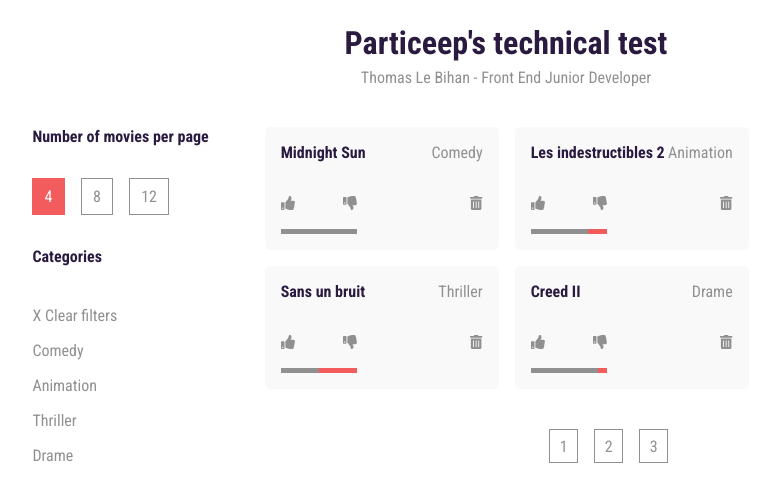
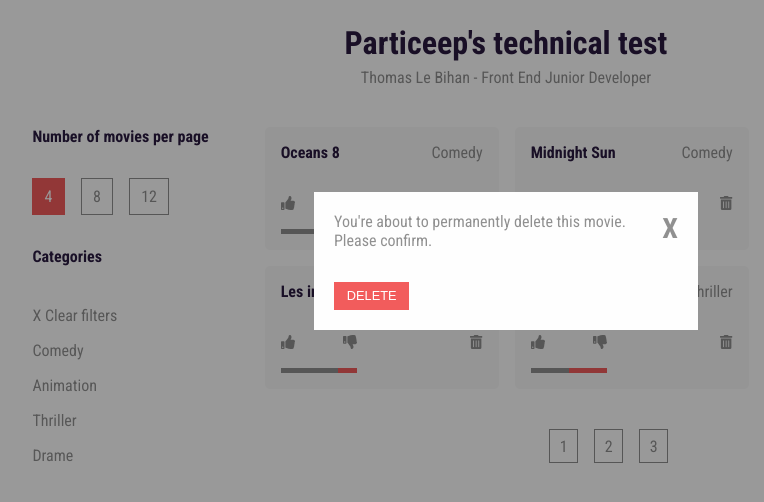
Before and after one commit to AshFromAvalon/particeep, a React (Create React App) app: page / in a window 1280 px wide. Both pictures are taken after a click on the icon 610 px from the left and 203 px from the top of the page. Shown: the top 502 px of the page, without its empty margins (134-898 px from the left). Built offline with nearby package versions, Linux system fonts and the light colour scheme.

Commit message:
delete modal

```diff
--- a/src/App.css
+++ b/src/App.css
@@ -14,6 +14,58 @@ header {
 header h1 {
   margin-bottom: 0.2em;
   color: var(--clr-accent--200);
+}
+
+/* MODAL */
+
+.modal {
+  display: none;
+  position: fixed;
+  z-index: 1;
+  left: 0;
+  top: 0;
+  width: 100%;
+  height: 100%;
+  overflow: auto;
+  background-color: rgb(0, 0, 0);
+  background-color: rgba(0, 0, 0, 0.4);
+}
+
+.modal-content {
+  background-color: #fefefe;
+  margin: 15% auto;
+  padding: 20px;
+  width: 30%;
+}
+
+.close {
+  color: var(--crl-primary--200);
+  float: right;
+  font-size: 28px;
+  font-weight: bold;
+}
+
+.close:hover,
+.close:focus {
+  color: var(--clr-accent--200);
+  text-decoration: none;
+  cursor: pointer;
+}
+
+.modal-btn {
+  border: none;
+  background-color: var(--clr-accent--100);
+  color: white;
+  text-transform: uppercase;
+  font-size: 0.8rem;
+  padding: 0.5em 1em;
+}
+
+.modal-btn:hover {
+  cursor: pointer;
+}
+.modal-btn:active {
+  opacity: 0.7;
 }
 
 /* LEFT SIDE NAV  */
--- a/src/App.js
+++ b/src/App.js
@@ -1,9 +1,11 @@
 import "./App.css";
 import { useSelector, useDispatch } from "react-redux";
+import { useState, useEffect } from "react";
+
+import { movies$ } from "./movies";
+
+import Pagination from "./components/Pagination";
 import MovieCard from "./components/MovieCard";
-import { useState, useEffect } from "react";
-import Pagination from "./components/Pagination";
-import { movies$ } from "./movies";
 import Nav from "./components/Nav";
 import NumberOfMovieFilter from "./components/NumberOfMovieFilter";
 import CategoryFilter from "./components/CategoryFilter";
@@ -22,6 +24,7 @@ function App() {
   const categories = useSelector((state) =>
     state.categories.filter((cat) => cat.count > 0)
   );
+
   const [currentPage, setCurrentPage] = useState(1);
   const [moviesPerPage, setMoviesPerPage] = useState(4);
   const [limitOptions, setLimitOptions] = useState(limitOptionsData);
@@ -95,6 +98,7 @@ function App() {
             <ul className="grid">
               {currentMovies.map((movie) => {
                 return (
+                  <div>
                     <MovieCard
                       key={movie.id}
                       id={movie.id}
@@ -103,6 +107,7 @@ function App() {
                       dislikes={movie.dislikes}
                       category={movie.category}
                     />
+                  </div>
                 );
               })}
             </ul>
--- /dev/null
+++ b/src/components/Modal.js
@@ -0,0 +1,27 @@
+import { useDispatch } from "react-redux";
+
+const Modal = ({ showModal, isShowing, movieId }) => {
+  const dispatch = useDispatch();
+  const showStyle = isShowing ? { display: "block" } : { display: "none" };
+
+  return (
+    <div className="modal" style={showStyle}>
+      <div class="modal-content">
+        <span onClick={() => showModal(false)} class="close">
+          X
+        </span>
+        <p>You're about to permanently delete this movie.</p>
+        <p className="mb-2">Please confirm.</p>
+
+        <button
+          onClick={() => dispatch({ type: "delete", payload: movieId })}
+          className="modal-btn"
+        >
+          Delete
+        </button>
+      </div>
+    </div>
+  );
+};
+
+export default Modal;
--- a/src/components/MovieCard.js
+++ b/src/components/MovieCard.js
@@ -1,4 +1,5 @@
 import { useDispatch } from "react-redux";
+import { useState } from "react";
 import { FontAwesomeIcon } from "@fortawesome/react-fontawesome";
 import {
   faThumbsDown,
@@ -6,8 +7,11 @@ import {
   faTrashAlt,
 } from "@fortawesome/free-solid-svg-icons";
 
+import Modal from "./Modal";
+
 const MovieCard = ({ id, title, likes, dislikes, category }) => {
   const dispatch = useDispatch();
+  const [showModal, setShowModal] = useState(false);
 
   const getWidthRatio = () => {
     const total = likes + dislikes;
@@ -17,6 +21,9 @@ const MovieCard = ({ id, title, likes, dislikes, category }) => {
 
   return (
     <li className="grid-item">
+      {showModal && (
+        <Modal showModal={setShowModal} isShowing={showModal} movieId={id} />
+      )}
       <div className="grid-item-wrapper">
         <div className="row">
           <div className="col">
@@ -64,7 +71,7 @@ const MovieCard = ({ id, title, likes, dislikes, category }) => {
                 icon={faTrashAlt}
                 style={{ cursor: "pointer" }}
                 size="sm"
-                onClick={() => dispatch({ type: "delete", payload: id })}
+                onClick={() => setShowModal(true)}
               />
             </div>
           </div>
```
Lines whose indentation alone changed are shown as unchanged.
